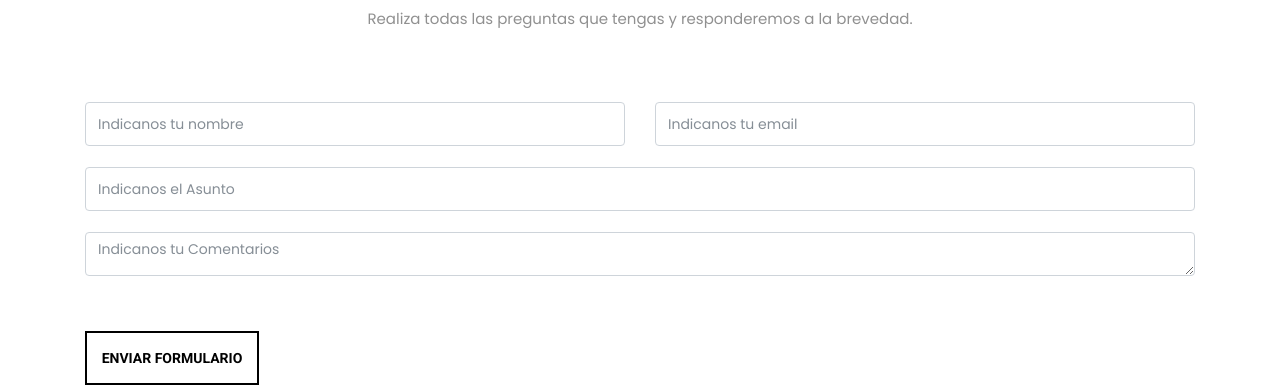
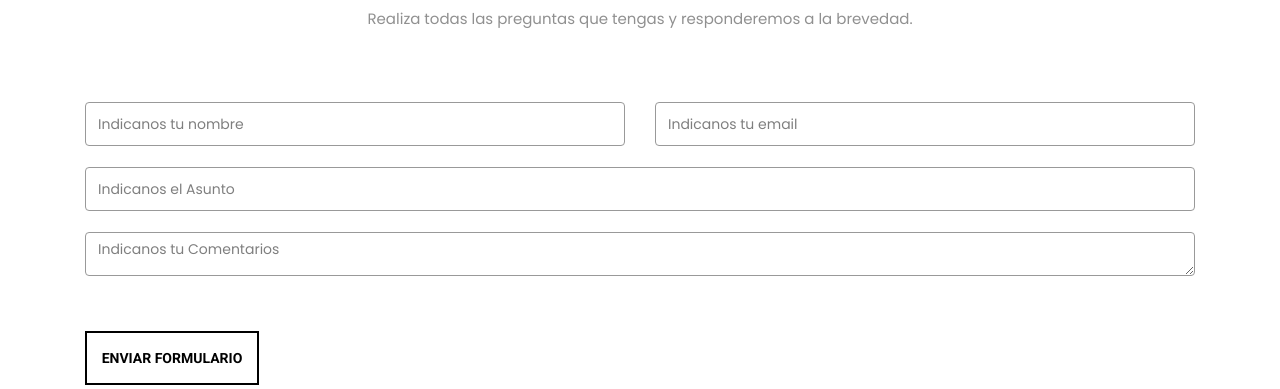
Before and after one commit to RolandoContreras/cryptostore, a CodeIgniter app: page /cryptostore/ in a window 1280 px wide. Shown: the part 4664-5053 px from the top of the page. Run offline with CodeIgniter, Linux system fonts and the light colour scheme; data that the repository does not hold is empty; some libraries are stand-ins or nearby versions; some web fonts are replaced.

Commit message:
changes on style

```diff
--- a/application/views/home.php
+++ b/application/views/home.php
@@ -383,13 +383,13 @@
                                 <div class="row">
                                     <div class="col-xs-6 col-md-6">
                                         <div class="wow bounceInLeft animated animated" style="visibility: visible;">
-                                            <input class="form-control" onkeyup="fade_name(this.value);" id="name" name="name" placeholder="Indicanos tu nombre" type="text">
+                                            <input class="form-control form-control-2" onkeyup="fade_name(this.value);" id="name" name="name" placeholder="Indicanos tu nombre" type="text">
                                             <span id="message_name" class="field-validation-error" style="display:none;" data-valmsg-for="Nombre" data-valmsg-replace="true">El Nombre es requerido</span>
                                         </div>
                                     </div>
                                     <div class="col-xs-6 col-md-6">
                                         <div class="wow bounceInLeft animated animated" style="visibility: visible;">
-                                            <input class="form-control" onkeyup="fade_email(this.value);" id="email" name="email" placeholder="Indicanos tu email" type="email">
+                                            <input class="form-control form-control-2" onkeyup="fade_email(this.value);" id="email" name="email" placeholder="Indicanos tu email" type="email">
                                         <span id="message_email" class="field-validation-error" style="display:none;" data-valmsg-for="Nombre" data-valmsg-replace="true">El Email es requerido</span>
                                         </div>
                                     </div>
@@ -398,7 +398,7 @@
                                 <div class="row">
                                     <div class="col-xs-12 col-md-12">
                                         <div class="wow bounceInLeft animated animated" style="visibility: visible;">
-                                            <input class="form-control" onkeyup="fade_subject(this.value);" id="subject" name="subject" placeholder="Indicanos el Asunto" type="text">
+                                            <input class="form-control form-control-2" onkeyup="fade_subject(this.value);" id="subject" name="subject" placeholder="Indicanos el Asunto" type="text">
                                             <span id="message_subject" class="field-validation-error" style="display:none;" data-valmsg-for="Nombre" data-valmsg-replace="true">El Asunto es requerido</span>
                                         </div>
                                     </div>
@@ -407,7 +407,7 @@
                                 <div class="row">
                                     <div class="col-xs-12 col-md-12">
                                         <div class="wow bounceInLeft animated animated" style="visibility: visible;">
-                                            <textarea class="form-control" onkeyup="fade_comments(this.value);" cols="20" data-val="true" id="comments" name="comments" rows="3" placeholder="Indicanos tu Comentarios"></textarea>
+                                            <textarea class="form-control form-control-2" onkeyup="fade_comments(this.value);" cols="20" data-val="true" id="comments" name="comments" rows="3" placeholder="Indicanos tu Comentarios"></textarea>
                                             <span id="message_comments" class="field-validation-error" style="display:none;" data-valmsg-for="Nombre" data-valmsg-replace="true">El Comentario es requerido</span>
                                         </div>
                                     </div>
--- a/static/page_front/css/contact_style.css
+++ b/static/page_front/css/contact_style.css
@@ -465,7 +465,7 @@
     border: none;
     color: #999999;
     background-color: #e5e5e5;
-    color: #999999;
+    color: #ae841a;
     border: none;
     height: auto;
     overflow: auto;
@@ -958,3 +958,11 @@ label {
 .input-group-addon:first-child {
     border-right: 0;
 }
+
+.form-control-2{
+    border:1px solid #999 !important;
+}
+.form-control-2::placeholder {
+    color: #000 !important;
+    opacity: 0.5 !important;
+}
--- a/static/page_front/css/main_styles.css
+++ b/static/page_front/css/main_styles.css
@@ -1540,7 +1540,7 @@ background-clip: border-box;
     line-height: 88%;
     padding-bottom: 13px;
     font-weight: 600;
-    color: #452b78;
+    color: #000;
     text-transform: uppercase;
     letter-spacing: 0px;
     text-align: center;
@@ -2161,7 +2161,7 @@ filter: progid:DXImageTransform.Microsoft.gradient( startColorstr='#3399cc', end
 
 .faq dd p{ font-size: 14px; line-height: 24px; color: #9e99b5;}
 
-.faq__link { position: absolute; width: 42px; height: 42px; border-radius:100%; background: #a865e1; left: 0; top: -6px; }
+.faq__link { position: absolute; width: 42px; height: 42px; border-radius:100%; background: #ae841a; left: 0; top: -6px; }
 .faq__link:before, .faq__link:after {content:""; position: absolute; left: 11px; top:20px; background: #fff; width: 20px; height: 2px;}
 .faq__link:after {width: 2px; height: 20px; left: 20px; top:11px;}
 .faq__link.open { background: #0e3669}
```
